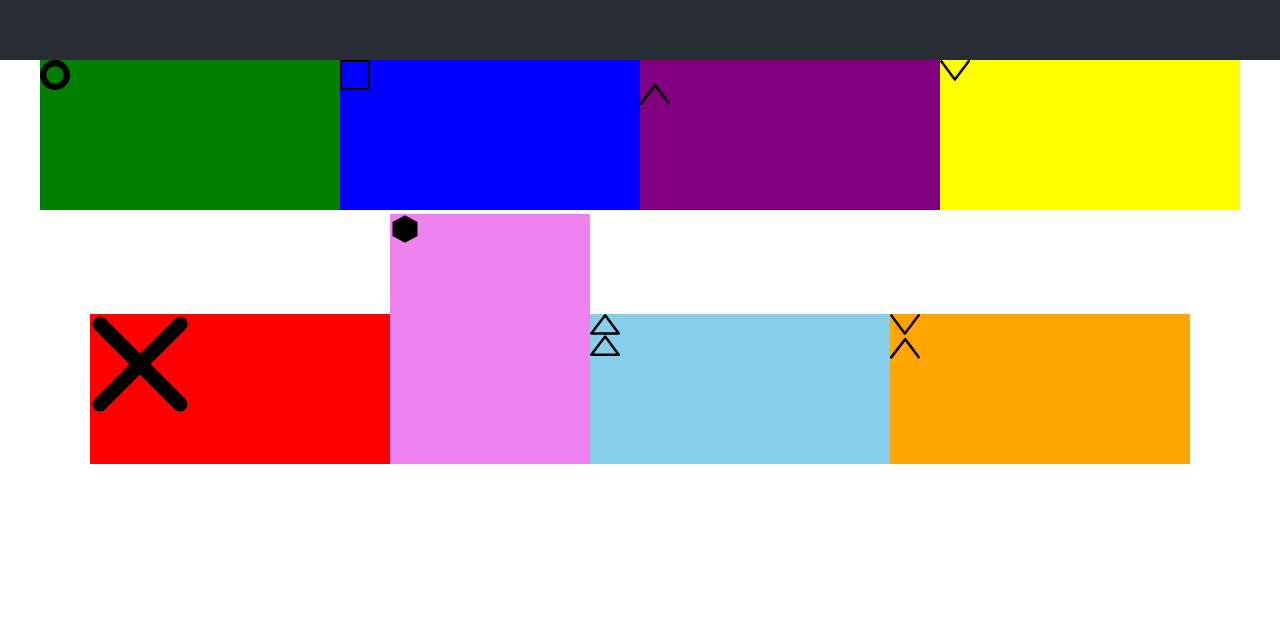
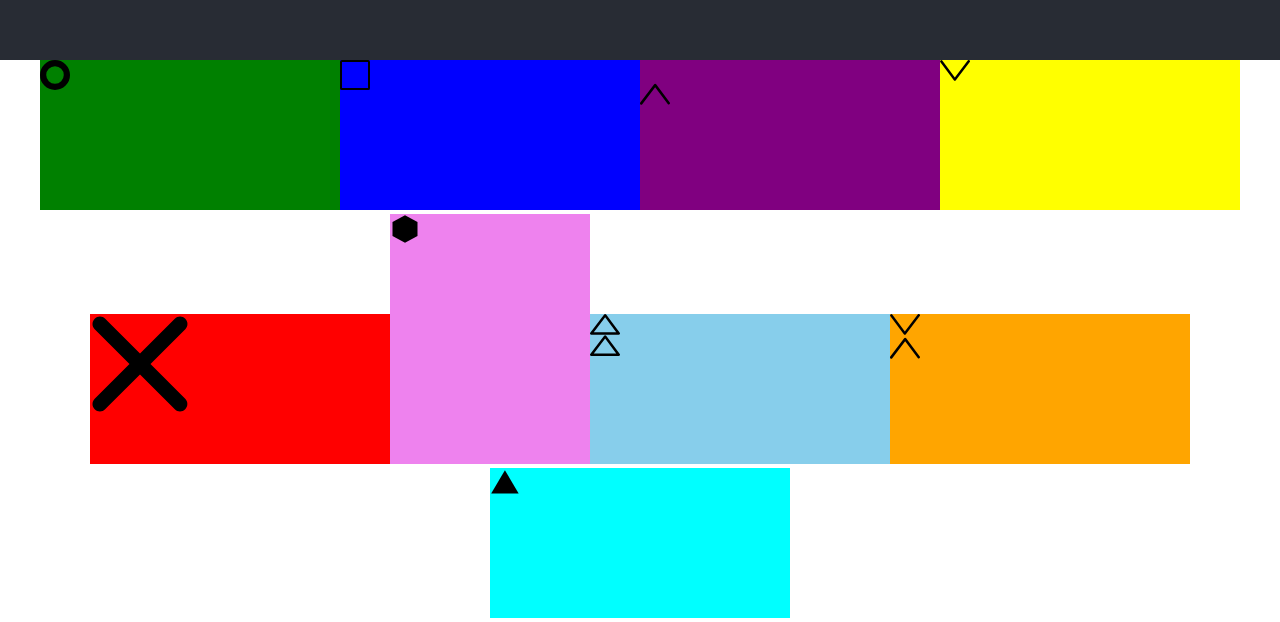
Before and after one commit to AlecDannmayr/AccessAutonomyReact, a React (Create React App) app: page / in a window 1280 px wide. Shown: the part 740-1362 px from the top of the page. Before the commit the page ends 1208 px from the top, so only its background shows below. Built offline with nearby package versions, Linux system fonts and the light colour scheme.

Commit message:
All shapes

```diff
--- a/src/App.js
+++ b/src/App.js
@@ -7,6 +7,7 @@ import Cross from './svgs/cross'
 import Hexagon from './svgs/hexagon'
 import DoubleTriangle from './svgs/doubleTriangle'
 import DoubleArrow from './svgs/doubleArrow'
+import Triangle from './svgs/triangle'
 
 const App = () => {
    return (
@@ -20,6 +21,7 @@ const App = () => {
          <Hexagon />
          <DoubleTriangle />
          <DoubleArrow />
+         <Triangle />
       </div>
    )
 }
--- a/src/svgs/shapeStyle.css
+++ b/src/svgs/shapeStyle.css
@@ -33,4 +33,8 @@
 #doubleTriangle {
   background-color: skyblue;
 }
+
+#triangle {
+  background-color: aqua;
+}
 /*# sourceMappingURL=shapeStyle.css.map */
--- a/src/svgs/shapeStyle.scss
+++ b/src/svgs/shapeStyle.scss
@@ -33,3 +33,7 @@
 #doubleTriangle {
    background-color: skyblue;
 }
+
+#triangle {
+   background-color: aqua;
+}
--- /dev/null
+++ b/src/svgs/triangle.js
@@ -0,0 +1,11 @@
+import React from 'react'
+import './shapeStyle.css'
+
+function triangle() {
+   return (
+      <svg id={'triangle'}>
+         <polygon stroke-width="1px" stroke-linejoin="round" stroke-miterlimit="10" points="14.921,2.27 28.667,25.5 1.175,25.5 "></polygon>
+      </svg>
+   )
+}
+export default triangle
```
Also changed, not shown: 1 other file (tests, documents, lock files or other folders).
